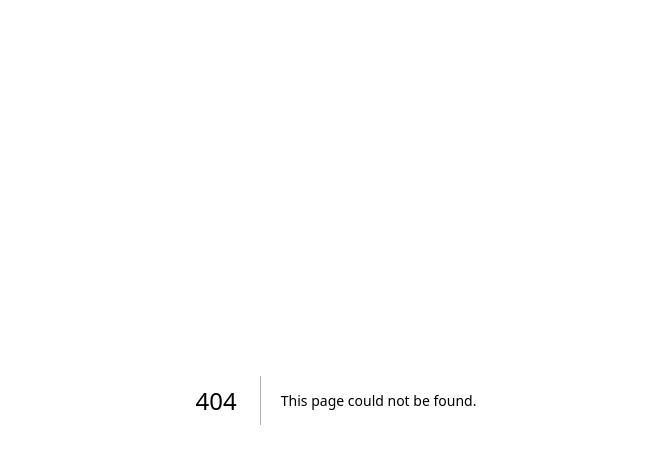
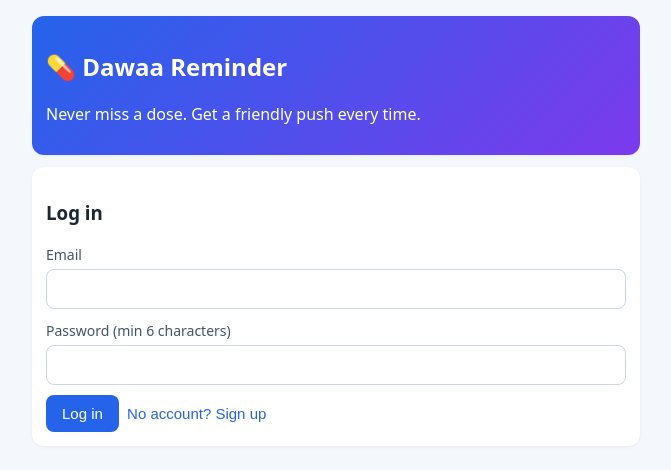
Before and after one commit to gogokamel07/medication-reminder, a Next.js app: page /login in a window 1280 px wide. Before the commit this address had no page. Shown: the top 470 px of the page, without its empty margins (304-975 px from the left). Built offline with nearby package versions, Linux system fonts and the light colour scheme.

Commit message:
Implement login and signup functionality

```diff
--- /dev/null
+++ b/app/login/page.tsx
@@ -0,0 +1,45 @@
+"use client";
+import { useState } from "react";
+import { useRouter } from "next/navigation";
+import { supabase } from "@/lib/supabase";
+
+export default function Login() {
+  const router = useRouter();
+  const [mode, setMode] = useState<"in" | "up">("in");
+  const [email, setEmail] = useState("");
+  const [password, setPassword] = useState("");
+  const [msg, setMsg] = useState("");
+  const [err, setErr] = useState("");
+
+  async function submit(e: React.FormEvent) {
+    e.preventDefault(); setErr(""); setMsg("");
+    if (mode === "up") {
+      const { data, error } = await supabase.auth.signUp({ email, password });
+      if (error) return setErr(error.message);
+      if (data.session) router.replace("/dashboard");
+      else setMsg("Account created. Check your email to confirm, then log in.");
+    } else {
+      const { error } = await supabase.auth.signInWithPassword({ email, password });
+      if (error) return setErr(error.message);
+      router.replace("/dashboard");
+    }
+  }
+
+  return (
+    <main>
+      <div className="card hero"><h2>💊 Dawaa Reminder</h2><p>Never miss a dose. Get a friendly push every time.</p></div>
+      <form className="card" onSubmit={submit}>
+        <h3>{mode === "in" ? "Log in" : "Create account"}</h3>
+        <label>Email</label>
+        <input type="email" required value={email} onChange={e => setEmail(e.target.value)} />
+        <label>Password (min 6 characters)</label>
+        <input type="password" required minLength={6} value={password} onChange={e => setPassword(e.target.value)} />
+        {err && <p className="err">{err}</p>}{msg && <p className="ok">{msg}</p>}
+        <button type="submit">{mode === "in" ? "Log in" : "Sign up"}</button>{" "}
+        <button type="button" className="link" onClick={() => setMode(mode === "in" ? "up" : "in")}>
+          {mode === "in" ? "No account? Sign up" : "Have an account? Log in"}
+        </button>
+      </form>
+    </main>
+  );
+}
```
